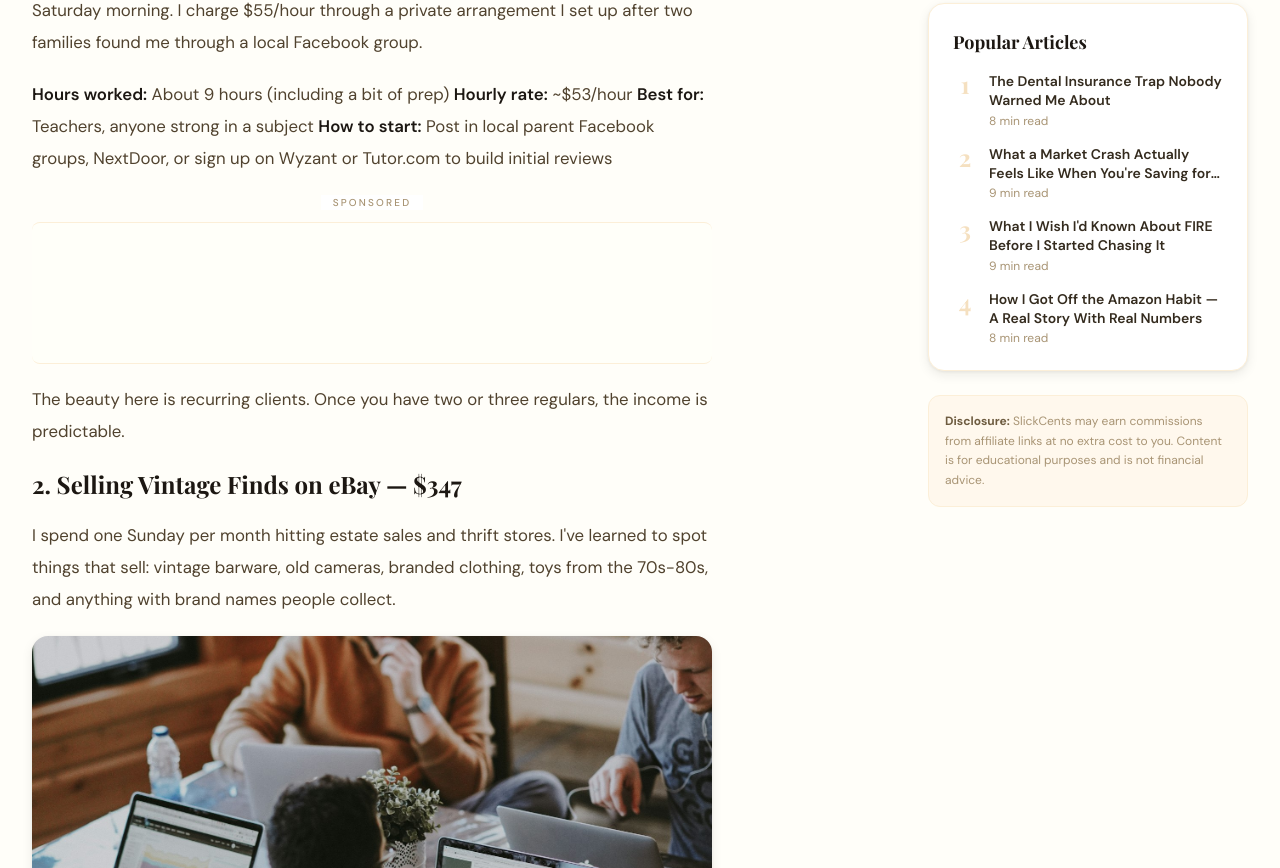
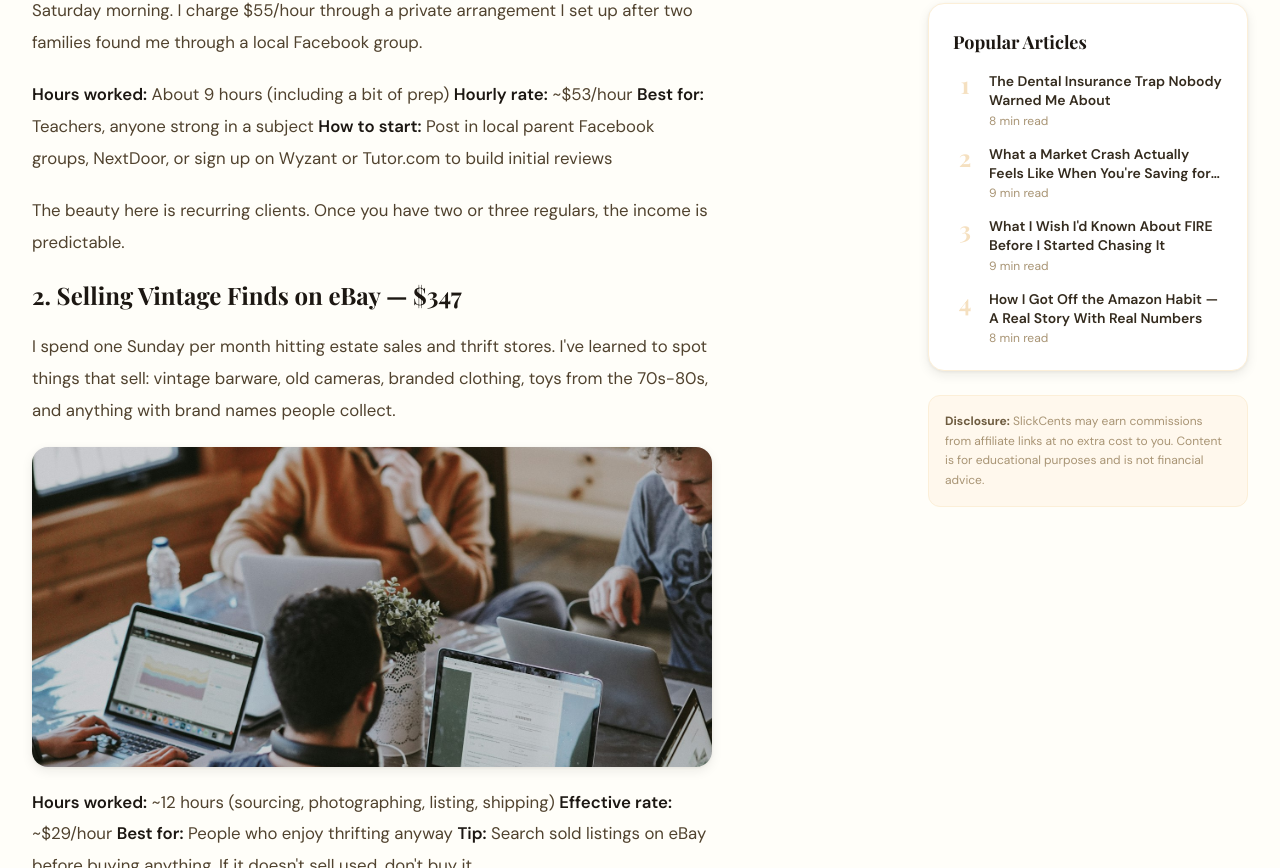
Before and after one commit to luismoreno9/slickcents, a Next.js app: page /blog/5-side-hustles-1500-month in a window 1280 px wide. Shown: the part 1052-1920 px from the top of the page. Built offline with nearby package versions, Linux system fonts and the light colour scheme; a web font is replaced by a local one.

Commit message:
Replace Monetag with Google AdSense verification script

```diff
--- a/app/blog/[slug]/page.tsx
+++ b/app/blog/[slug]/page.tsx
@@ -6,26 +6,6 @@
 import AuthorBio from "@/components/AuthorBio";
 import RelatedArticles from "@/components/RelatedArticles";
 import Sidebar from "@/components/Sidebar";
-import ArticleAd from "@/components/ArticleAd";
-
-/**
- * Ad insertion strategy:
- *   - 2 ads per article maximum (NativeAd / Monetag vignette).
- *   - First ad lands around 20% of paragraph count (post-intro, avoids hero-area).
- *   - Second ad lands around 55% (mid-read, doesn't collide with related/CTA blocks).
- *   - Positions are computed from total paragraphs so short and long articles both look balanced.
- *   - Inline images already use indexes [5, 11] / [6]; we offset ad slots to avoid stacking.
- *   - To disable all ads globally, flip `ADS_ENABLED` inside components/ArticleAd.tsx.
- */
-function getAdInsertionPoints(totalParagraphs: number, imageInsertions: number[]): number[] {
-  if (totalParagraphs < 6) return []; // Don't pollute very short articles.
-  const first = Math.max(3, Math.round(totalParagraphs * 0.2));
-  const second = Math.max(first + 4, Math.round(totalParagraphs * 0.55));
-  // Nudge away from image positions so layouts don't pile up.
-  const avoid = new Set(imageInsertions);
-  const adjust = (p: number) => (avoid.has(p) ? p + 1 : avoid.has(p - 1) ? p + 1 : p);
-  return [adjust(first), adjust(second)];
-}
 
 export function generateStaticParams() {
   return allArticles.map((a) => ({ slug: a.slug }));
@@ -56,13 +36,6 @@
   const insertions = inlineImages.length === 2 ? [5, 11] : inlineImages.length === 1 ? [6] : [];
   let imagesInserted = 0;
 
-  // Pre-count narrative paragraphs to calculate ad positions.
-  const paragraphCount = paragraphs.filter((b) => {
-    const t = b.trim();
-    return t && !t.startsWith("## ") && !t.startsWith("### ") && !t.startsWith("---") && !t.startsWith("> ") && !t.startsWith("- ") && !t.startsWith("* ") && !/^\d+\./.test(t) && !t.startsWith("| ");
-  }).length;
-  const adPoints = getAdInsertionPoints(paragraphCount, insertions);
-  let adsInserted = 0;
 
   const flushList = () => {
     if (listItems.length) {
@@ -160,11 +133,6 @@
         );
         imagesInserted++;
       }
-      // Insert native ad slot at calculated paragraph positions (max 2 per article).
-      if (adPoints.includes(paragraphIndex) && adsInserted < 2) {
-        elements.push(<ArticleAd key={`ad-${adsInserted}`} id={`article-ad-${adsInserted + 1}`} />);
-        adsInserted++;
-      }
     }
   }
 
--- a/app/layout.tsx
+++ b/app/layout.tsx
@@ -1,4 +1,5 @@
 import type { Metadata } from "next";
+import Script from "next/script";
 import { Playfair_Display, DM_Sans } from "next/font/google";
 import "./globals.css";
 import Header from "@/components/Header";
@@ -45,6 +46,13 @@
     <html lang="en" className={`${playfair.variable} ${dmSans.variable}`} translate="no">
       <head>
         <meta name="google" content="notranslate" />
+        {/* Google AdSense — site verification & ad serving */}
+        <Script
+          async
+          src="https://pagead2.googlesyndication.com/pagead/js/adsbygoogle.js?client=ca-pub-4043278304639919"
+          crossOrigin="anonymous"
+          strategy="afterInteractive"
+        />
       </head>
       <body className="bg-cream-50 text-bark-900 antialiased font-body min-h-screen flex flex-col notranslate">
         <Header />
--- a/components/ArticleAd.tsx
+++ /dev/null
@@ -1,82 +0,0 @@
-"use client";
-import { useEffect, useRef } from "react";
-
-/**
- * ArticleAd — Premium native/vignette ad slot for inside article content.
- *
- * Usage:
- *   <ArticleAd id="article-ad-1" />
- *
- * Notes:
- *   - The Monetag script is loaded ONCE per page (global flag below) so multiple
- *     <ArticleAd /> mounts on the same page don't duplicate it.
- *   - To DISABLE all ads: set `ADS_ENABLED = false` in this file. No other change needed.
- *   - To CHANGE the ad zone: update `MONETAG_ZONE_ID`.
- *   - To CHANGE positions inside articles: edit `getAdInsertionPoints()` in
- *     app/blog/[slug]/page.tsx
- */
-
-// === Config ===
-const ADS_ENABLED = true;
-const MONETAG_ZONE_ID = "11033957";
-const MONETAG_SRC = "https://dd133.com/vignette.min.js";
-
-// === Module-level guard so the script only loads once per page session ===
-let scriptInjected = false;
-
-export default function ArticleAd({ id }: { id: string }) {
-  const ref = useRef<HTMLDivElement>(null);
-
-  useEffect(() => {
-    if (!ADS_ENABLED) return;
-    if (scriptInjected) return;
-    if (typeof document === "undefined") return;
-
-    scriptInjected = true;
-
-    // Inject Monetag vignette script (lazy, after hydration) — single instance per page.
-    const target =
-      document.body || document.documentElement;
-
-    const script = document.createElement("script");
-    script.dataset.zone = MONETAG_ZONE_ID;
-    script.src = MONETAG_SRC;
-    script.async = true;
-    script.setAttribute("data-cfasync", "false");
-    target.appendChild(script);
-  }, []);
-
-  if (!ADS_ENABLED) return null;
-
-  return (
-    <aside
-      aria-label="Advertisement"
-      data-ad-slot={id}
-      // Premium editorial styling: subtle separators, generous margins, no harsh borders.
-      // min-height reserves space to avoid CLS (Cumulative Layout Shift).
-      className="my-14 -mx-2 sm:mx-0"
-    >
-      <div className="relative">
-        {/* Sponsored label — discreet, magazine-style */}
-        <div className="flex items-center justify-center mb-3">
-          <span className="text-[10px] uppercase tracking-[0.22em] text-bark-400 font-medium px-3 bg-white">
-            Sponsored
-          </span>
-        </div>
-
-        {/* Thin top/bottom divider with the ad container in the middle */}
-        <div className="border-t border-b border-cream-200 bg-cream-50/30 rounded-lg">
-          <div
-            ref={ref}
-            id={`ad-container-${id}`}
-            className="min-h-[120px] sm:min-h-[140px] flex items-center justify-center px-4 py-5"
-          >
-            {/* Monetag delivers vignette as page-level interstitial; this slot
-                stays clean and gracefully empty if no native creative is served. */}
-            <span className="text-bark-300 text-xs">&nbsp;</span>
-          </div>
-        </div>
-      </div>
-    </aside>
-  );
-}
```
